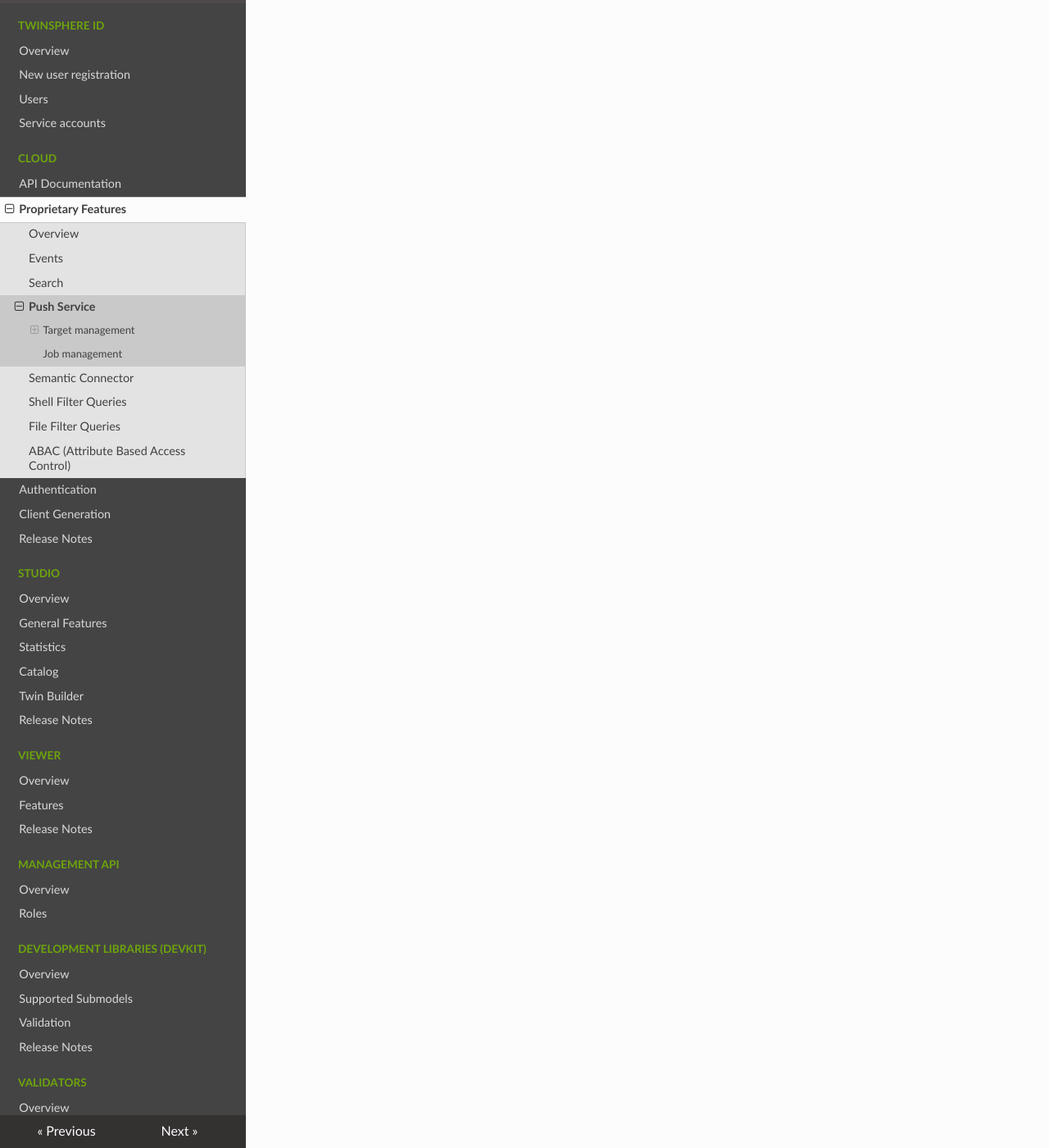
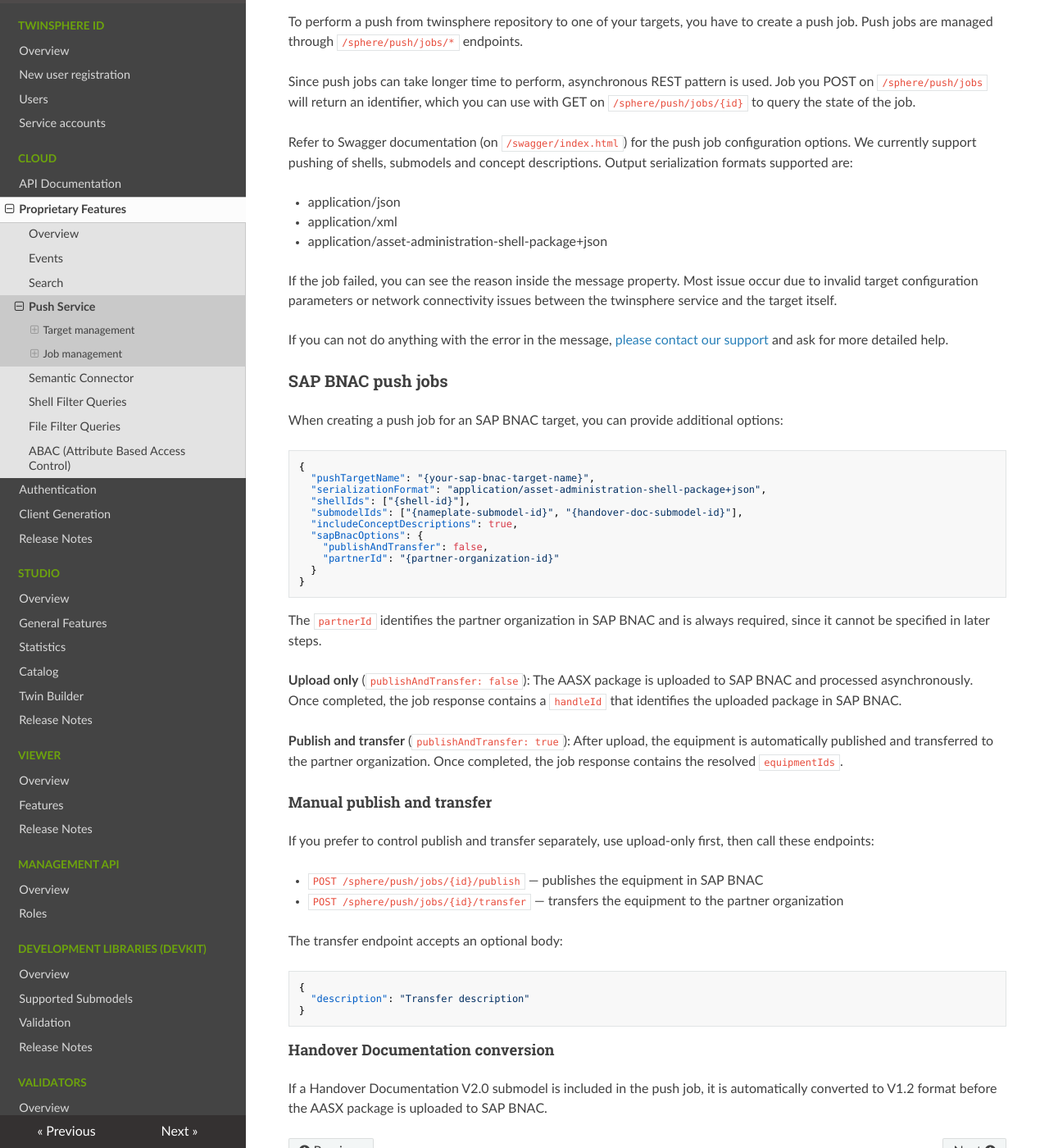
Before and after one commit to twinsphere/twinsphere.github.io, an MkDocs documentation site: the page built from docs/cloud-push-service.md, in a window 1280 px wide and 1400 px high, scrolled down 3101 px. Shown: the whole window at 82% size. Built offline with MkDocs 1.6.1, drawn with Linux system fonts in a browser that asks for light colours; nearby versions of some CDN libraries; some of the changed text lies outside the part shown.

Commit message:
feat: add documentation for SAP Business Network Asset Collaboration integration

````diff
--- a/docs/cloud-push-service.md
+++ b/docs/cloud-push-service.md
@@ -107,6 +107,45 @@
     - The destination's `workspaceId` and `parentId` are specific Ids of the Sharecat eco-system.
     - A name is not required in the request body when calling the update target endpoint.
 
+#### SAP Business Network Asset Collaboration
+
+To connect to SAP Business Network Asset Collaboration (SAP BNAC), you need an SAP Asset Intelligence Network
+subscription with API access. Create a target with a configuration as given in the example below:
+
+```json
+{
+  "name": "{your-custom-target-name}",
+  "type": "sap-bnac",
+  "configuration": {
+    "credentials": {
+      "accessTokenUrl": "https://{domain}/oauth/token",
+      "clientId": "{id}",
+      "clientSecret": "{secret}"
+    },
+    "destination": {
+      "apiBaseUrl": "https://{domain}",
+      "businessPartnerId": "{your-business-partner-id}"
+    }
+  }
+}
+```
+
+!!! note
+    - SAP BNAC only supports the `application/asset-administration-shell-package+json` serialization format.
+    - The `apiBaseUrl` is the base URL of your SAP BNAC API instance
+      (e.g. `https://ain.{landscape}.business-network.cloud.sap`).
+    - The `businessPartnerId` identifies your organization in SAP BNAC and is sent as the
+      `x-businesspartner-id` header.
+    - For OAuth credentials, only SAP service keys of type `instance-secret` (default) or
+      `binding-secret` are supported.
+    - Supported submodel types:
+        - Handover Documentation V1.2 (SemanticId `0173-1#01-AHF578#001`)
+        - Handover Documentation V2.0 (SemanticId `0173-1#01-AHF578#003`) —
+          automatically converted to V1.2 before upload
+        - Nameplate V3.0 (SemanticId `https://admin-shell.io/idta/nameplate/3/0/Nameplate`)
+    - SAP BNAC requires exactly one Nameplate V3.0 submodel per shell in the push job.
+    - A name is not required in the request body when calling the update target endpoint.
+
 ## Job management
 
 To perform a push from twinsphere repository to one of your targets, you have to create a push job.
@@ -130,3 +169,52 @@
 
 If you can not do anything with the error in the message,
 [please contact our support](contact.md) and ask for more detailed help.
+
+### SAP BNAC push jobs
+
+When creating a push job for an SAP BNAC target, you can provide additional options:
+
+```json
+{
+  "pushTargetName": "{your-sap-bnac-target-name}",
+  "serializationFormat": "application/asset-administration-shell-package+json",
+  "shellIds": ["{shell-id}"],
+  "submodelIds": ["{nameplate-submodel-id}", "{handover-doc-submodel-id}"],
+  "includeConceptDescriptions": true,
+  "sapBnacOptions": {
+    "publishAndTransfer": false,
+    "partnerId": "{partner-organization-id}"
+  }
+}
+```
+
+The `partnerId` identifies the partner organization in SAP BNAC and is always required,
+since it cannot be specified in later steps.
+
+**Upload only** (`publishAndTransfer: false`): The AASX package is uploaded to SAP BNAC
+and processed asynchronously. Once completed, the job response contains a `handleId`
+that identifies the uploaded package in SAP BNAC.
+
+**Publish and transfer** (`publishAndTransfer: true`): After upload, the equipment is
+automatically published and transferred to the partner organization.
+Once completed, the job response contains the resolved `equipmentIds`.
+
+#### Manual publish and transfer
+
+If you prefer to control publish and transfer separately, use upload-only first, then call these endpoints:
+
+- `POST /sphere/push/jobs/{id}/publish` — publishes the equipment in SAP BNAC
+- `POST /sphere/push/jobs/{id}/transfer` — transfers the equipment to the partner organization
+
+The transfer endpoint accepts an optional body:
+
+```json
+{
+  "description": "Transfer description"
+}
+```
+
+#### Handover Documentation conversion
+
+If a Handover Documentation V2.0 submodel is included in the push job, it is automatically converted to V1.2
+format before the AASX package is uploaded to SAP BNAC.
````
